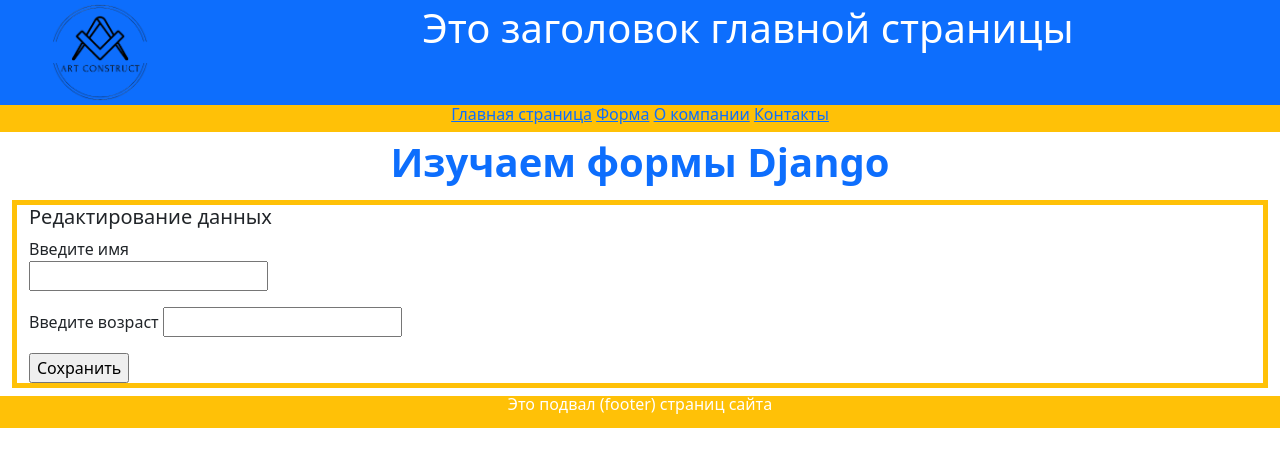
After one commit to Kiraogi/Web_1, a Django app: template Web_1/hello/templates/firstapp/edit_form.html in a window 1280 px wide. The commit adds this page. Shown: the top 467 px of the page. Run offline with Django 5.2, Linux system fonts and the light colour scheme; the template is opened without the code that fills it, so the values that code supplies are empty; parts of the project's set-up code (start-up, migrations or seed data) failed here and were passed over; some libraries are stand-ins or nearby versions.

Commit message:
Ver 0.16

```diff
--- a/Web_1/hello/firstapp/urls.py
+++ b/Web_1/hello/firstapp/urls.py
@@ -23,5 +23,7 @@ urlpatterns = [
     path('about/', views.about, name='about'),
     path('contact/', views.contact, name='contact'),
     path('my_form/', views.my_form, name='my_form'),
+    path('my_form/edit_form/<int:id>/', views.edit_form, name='edit_form'),
+    path('my_form/delete/<int:id>/', views.delete),
 
 ]
--- a/Web_1/hello/firstapp/views.py
+++ b/Web_1/hello/firstapp/views.py
@@ -145,7 +145,7 @@ def db(request):
 
 
 def edit_form(request, id): # змененение данных клиента в  БД
-    person = Person.object. get(id=id)
+    person = Person.object_person.get(id=id)
     # Если пользователь вернул отредактированные данные
     if request.method == "POST":
         person.name = request.POST.get('name')
--- /dev/null
+++ b/Web_1/hello/templates/firstapp/edit_form.html
@@ -0,0 +1,20 @@
+{% extends "firstapp/base.html" %}
+{% block title %}Формы{% endblock title %}
+{% block header %}Изучаем формы Django{% endblock header %}
+{% block content %}
+<div class="container-fluid text-start my-2 border border-5 border-warning">
+    <h5>Редактирование данных</h5>
+    <form method="Post">
+        {% csrf_token %}
+        <p>
+            <label>Введите имя</label><br>
+            <input type="text" name="name" value="{{ person.name }}">
+        </p>
+        <p>
+            <label>Введите возраст</label>
+            <input type="number" name="age" value="{{ person.age }}">
+        </p>
+        <input type="submit" value="Сохранить">
+    </form>
+</div>
+{% endblock content %}
--- a/Web_1/hello/templates/firstapp/my_form.html
+++ b/Web_1/hello/templates/firstapp/my_form.html
@@ -81,6 +81,10 @@
                             <td>{{ person.id }}</td>
                             <td> {{ person.name }}</td>
                             <td> {{ person.age }}</td>
+                            <td>
+                                <a href="edit_form/{{ person.id }}">Изменить</a>
+                                <a href="delete/{{ person.id }}">Удалить</a>
+                            </td>
                         </tr>
                     {% endfor %}
                 </tbody>
```
